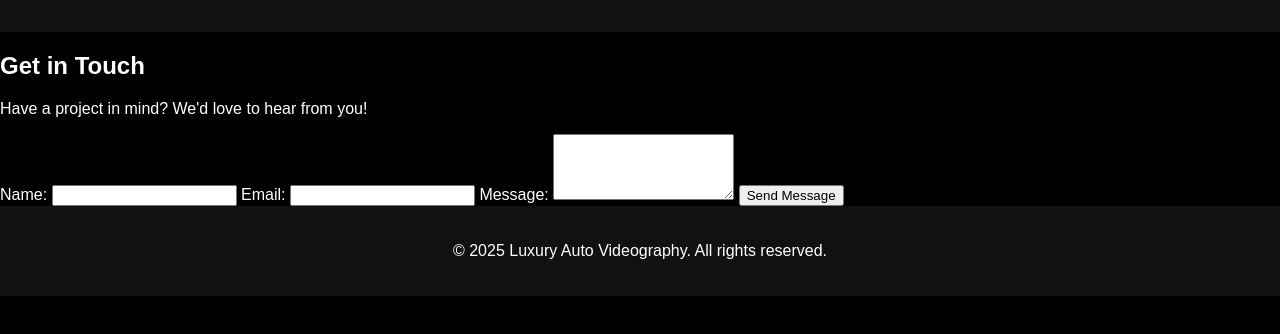
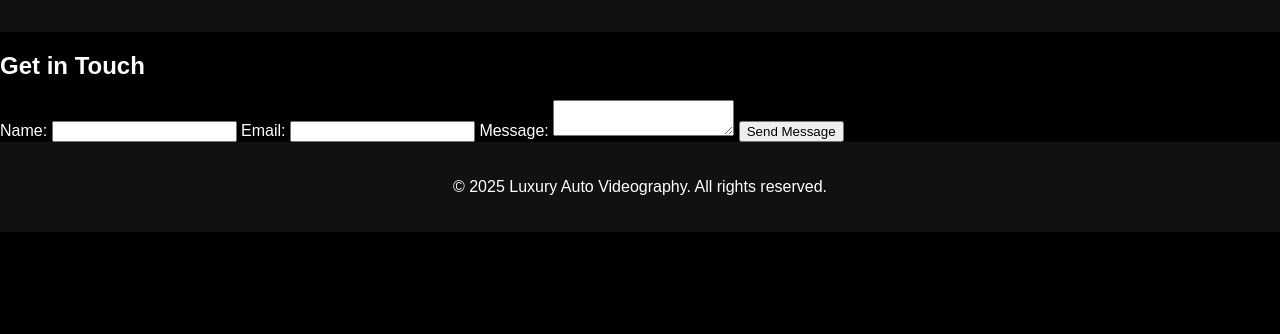
Before and after one commit to AdenVideo101/AdenVideo.github.io, a plain HTML site: page contact.html in a window 1280 px wide. Shown: the part 88-422 px from the top of the page. Drawn offline with Linux system fonts and the light colour scheme.

Commit message:
Update contact.html

```diff
--- a/contact.html
+++ b/contact.html
@@ -3,8 +3,15 @@
 <head>
     <meta charset="UTF-8">
     <meta name="viewport" content="width=device-width, initial-scale=1.0">
-    <title>Contact - Luxury Auto Videography</title>
+    <title>Contact Us</title>
     <link rel="stylesheet" href="styles.css">
+    <script>
+        function showConfirmation(event) {
+            event.preventDefault(); // Prevent form submission for demo purposes
+            alert("Thank you! Your message has been successfully submitted.");
+            document.getElementById("contact-form").reset();
+        }
+    </script>
 </head>
 <body>
     <header>
@@ -19,10 +26,10 @@
             </ul>
         </nav>
     </header>
-    <section class="contact">
+
+    <section>
         <h2>Get in Touch</h2>
-        <p>Have a project in mind? We'd love to hear from you!</p>
-        <form action="#" method="post">
+        <form id="contact-form" action="contact.php" method="post" onsubmit="showConfirmation(event)">
             <label for="name">Name:</label>
             <input type="text" id="name" name="name" required>
 
@@ -30,11 +37,12 @@
             <input type="email" id="email" name="email" required>
 
             <label for="message">Message:</label>
-            <textarea id="message" name="message" rows="4" required></textarea>
+            <textarea id="message" name="message" required></textarea>
 
             <button type="submit">Send Message</button>
         </form>
     </section>
+
     <footer>
         <p>&copy; 2025 Luxury Auto Videography. All rights reserved.</p>
     </footer>
```
